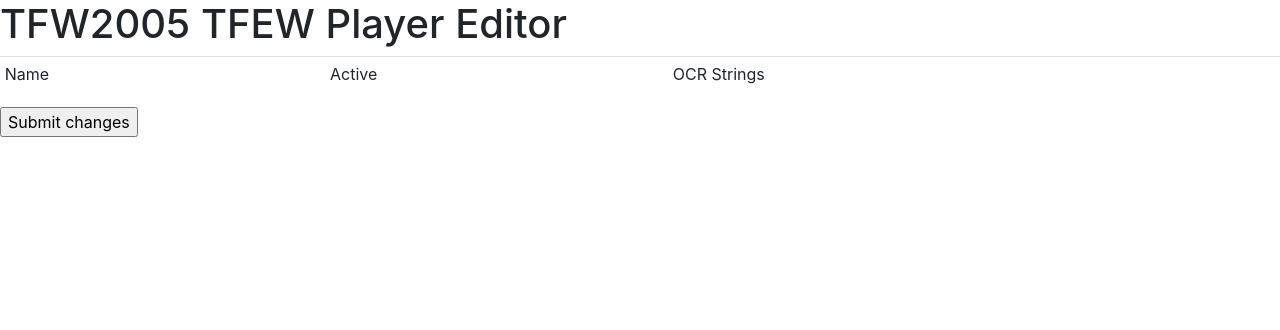
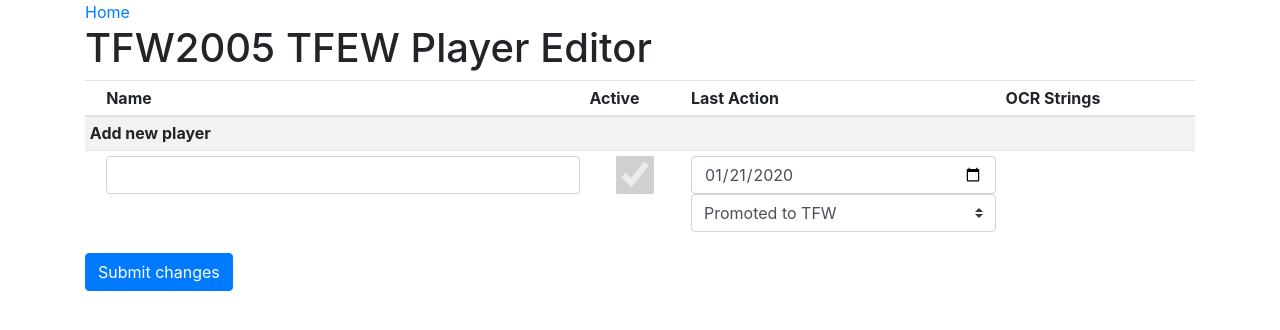
Before and after one commit to dan-riley/tfew_scores, a Flask app: page /player_editor in a window 1280 px wide. Shown: the top 330 px of the page. Run offline with Flask 2, Linux system fonts and the light colour scheme; data that the repository does not hold is empty; some libraries are stand-ins or nearby versions.

Commit message:
Added Player Actions to editor.  Added New Player option.

```diff
--- a/main.py
+++ b/main.py
@@ -2,9 +2,10 @@
 from flask import Flask, render_template, request, send_file, jsonify, make_response
 from flask_script import Manager
 from werkzeug.utils import secure_filename
+import datetime
 import json
 import ocr
-from models import db, Player, OCR, War
+from models import db, Player, PlayerAction, OCR, War
 
 app = Flask(__name__)
 manager = Manager(app)
@@ -19,6 +20,10 @@
 
 def allowed_file(filename):
     return '.' in filename and filename.rsplit('.', 1)[1].lower() in ALLOWED_EXTENSIONS
+
+@app.context_processor
+def inject_today():
+    return {'today': datetime.date.today()}
 
 @app.route('/')
 def home_page():
@@ -52,6 +57,16 @@
                     player.active = False
                     changed = True
 
+            # Edit the last action
+            lastAction = player.actions[-1]
+            if lastAction.date != fplayer['lastDate']:
+                newAction = PlayerAction()
+                newAction.player_id = player.id
+                newAction.date = fplayer['lastDate']
+                newAction.action = fplayer['lastAction']
+                db.session.add(newAction)
+                changed = True
+
             # Edit the OCR strings
             i = 0
             for ocr in player.ocr:
@@ -69,6 +84,22 @@
 
             if changed:
                 db.session.add(player)
+
+        if fplayers['newName']:
+            newplayer = Player()
+            newplayer.name = fplayers['newName']
+            newplayer.active = True
+
+            newaction = PlayerAction()
+            newaction.date = fplayers['newActionDate']
+            newaction.action = fplayers['newAction']
+            newplayer.actions.append(newaction)
+
+            newocr = OCR()
+            newocr.ocr_string = fplayers['newName'].upper()
+            newplayer.ocr.append(newocr)
+
+            db.session.add(newplayer)
 
         db.session.commit()
         return make_response(jsonify({"message": "Changes sucessfully submitted"}), 200)
--- a/templates/player_editor.html
+++ b/templates/player_editor.html
@@ -20,18 +20,24 @@
     <title>Player Editor</title>
   </head>
   <body>
+    <div class="container">
+      <a href="/">Home</a><br />
       <h1>TFW2005 TFEW Player Editor</h1>
       <form method="POST">
         <table class="table table-sm table-striped">
           <thead>
             <tr>
-            <td>Name</td>
-            <td>Active</td>
-            <td>OCR Strings</td>
+              <th></th>
+              <th>Name</th>
+              <th>Active</th>
+              <th>Last Action</th>
+              <th>OCR Strings</th>
+              <th colspan="100"></th>
             </tr>
           </thead>
           {% for player in players %}
           <tr>
+            <td></td>
             <td>
               <input type="hidden" name="players[{{player.id}}][id]" value="{{player.id}}">
               <input class="form-control" type="text" name="players[{{player.id}}][name]" value="{{player.name}}">
@@ -43,19 +49,74 @@
               {% endif %}
               >
             </td>
+            <td>
+              <input class="form-control" type="date" name="players[{{player.id}}][lastDate]" value="{{player.actions[-1].date}}">
+              <select class="custom-select" name="players[{{player.id}}][lastAction]">
+                <option disabled>Joined-------</option>
+                <option value="0"
+                {% if player.actions[-1].action == 0 %} selected {% endif %}>TFW OG</option>
+                <option value="1"
+                {% if player.actions[-1].action == 1 %} selected {% endif %}>Promoted to TFW</option>
+                <option value="2"
+                {% if player.actions[-1].action == 2 %} selected {% endif %}>Demoted to TFW</option>
+                <option value="3"
+                {% if player.actions[-1].action == 3 %} selected {% endif %}>Joined family</option>
+                <option disabled>Left---------</option>
+                <option value="4"
+                {% if player.actions[-1].action == 4 %} selected {% endif %}>Promoted from TFW</option>
+                <option value="5"
+                {% if player.actions[-1].action == 5 %} selected {% endif %}>Demoted from TFW</option>
+                <option value="6"
+                {% if player.actions[-1].action == 6 %} selected {% endif %}>Left family</option>
+              </select>
+            </td>
             {% for ocr in player.ocr %}
+              {% if loop.index0 % 2 == 0 %}
                 <td>
+              {% endif %}
               <input class="form-control" type="text" name="players[{{player.id}}][ocr][]" value="{{ocr.ocr_string}}">
+              {% if loop.index0 % 2 == 1 %}
                 </td>
-          {% endfor %}
+              {% endif %}
+              {% if loop.index0 % 2 == 1 and loop.last %}
                 <td>
+              {% endif %}
+              {% if loop.last %}
                   <input class="form-control" type="text" name="players[{{player.id}}][newocr]" value="">
                 </td>
+              {% endif %}
+            {% endfor %}
+
+            <td colspan="100"></td>
           </tr>
           {% endfor %}
+          <tr>
+            <th colspan="100">
+              Add new player
+            </th>
+          </tr>
+          <tr>
+            <td></td>
+            <td>
+              <input class="form-control" type="text" name="newName" value="">
+            </td>
+            <td>
+              <input class="form-control" type="checkbox" name="newActive" value="new" checked disabled>
+            </td>
+            <td>
+              <input class="form-control" type="date" name="newActionDate" value="{{today}}">
+              <select class="custom-select" name="newAction">
+                <option value="1" selected>Promoted to TFW</option>
+                <option value="2">Demoted to TFW</option>
+                <option value="3">Joined family</option>
+              </select>
+            </td>
+            <td colspan="100"></td>
+          </tr>
         </table>
-      <input type="button" id="submit" value="Submit changes">
+        <input class="btn btn-primary" type="button" id="submit" value="Submit changes">
       </form>
       <div id="alert_wrapper"></div>
+    </div>
   </body>
 </html>
```
Also changed, not shown: models.py (+9 -0 lines), templates/index.html (+20 -1 lines). Lines whose indentation alone changed are shown as unchanged.
